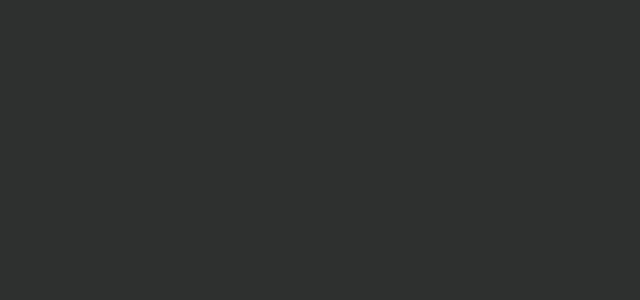
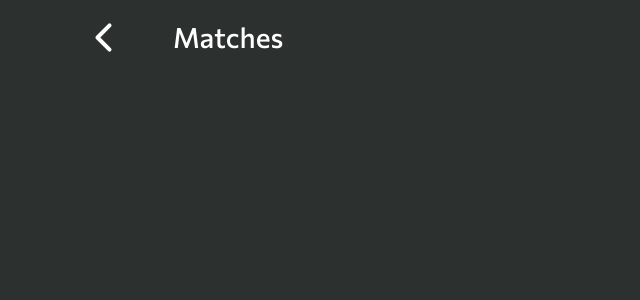
Before and after one commit to edoardorizzo/tournaments, a React (Create React App) app: page /matches in a window 1280 px wide. Before the commit this address had no page. Shown: the top 300 px of the page, without its empty margins (0-640 px from the left). Built offline with nearby package versions, Linux system fonts and the light colour scheme.

Commit message:
add matches wireframe page

```diff
--- a/src/App.js
+++ b/src/App.js
@@ -1,6 +1,7 @@
 import HomePage from "./pages/HomePage";
 import { BrowserRouter as Router, Routes, Route } from "react-router-dom";
 import TournamentNamePage from "./pages/TournamentNamePage";
+import MatchPage from "./pages/MatchPage";
 
 function App() {
   return (
@@ -9,6 +10,7 @@ function App() {
         <Routes>
           <Route path="/" element={<HomePage></HomePage>} />
           <Route path="/tournament" element={<TournamentNamePage></TournamentNamePage>} />
+          <Route path="/matches" element={<MatchPage></MatchPage>} />
         </Routes>
       </Router>
     </div>
--- /dev/null
+++ b/src/pages/MatchPage.js
@@ -0,0 +1,20 @@
+import React from 'react'
+import TopApp from '../components/TopApp'
+
+function MatchPage() {
+  return (
+    <>
+    <div className="container vh-100">
+      <div className="page_element_container h-100 d-flex flex-column justify-content-between">
+        <div className="top_element_container">
+          <div className="top_content_container mb-5">
+            <TopApp to="/matches" message="Matches" />
+          </div>
+        </div>
+      </div>
+    </div>
+    </>
+  )
+}
+
+export default MatchPage
--- a/src/pages/TournamentNamePage.js
+++ b/src/pages/TournamentNamePage.js
@@ -96,7 +96,7 @@ function TournamentNamePage() {
           </div>
         </div>
         <div className="bottom_element_container mb-3">
-          <Button text="Create tournament" onClick={createTournament} />
+          <Button text="Create tournament" onClick={createTournament} to="/matches"/>
         </div>
       </div>
     </div>
```
